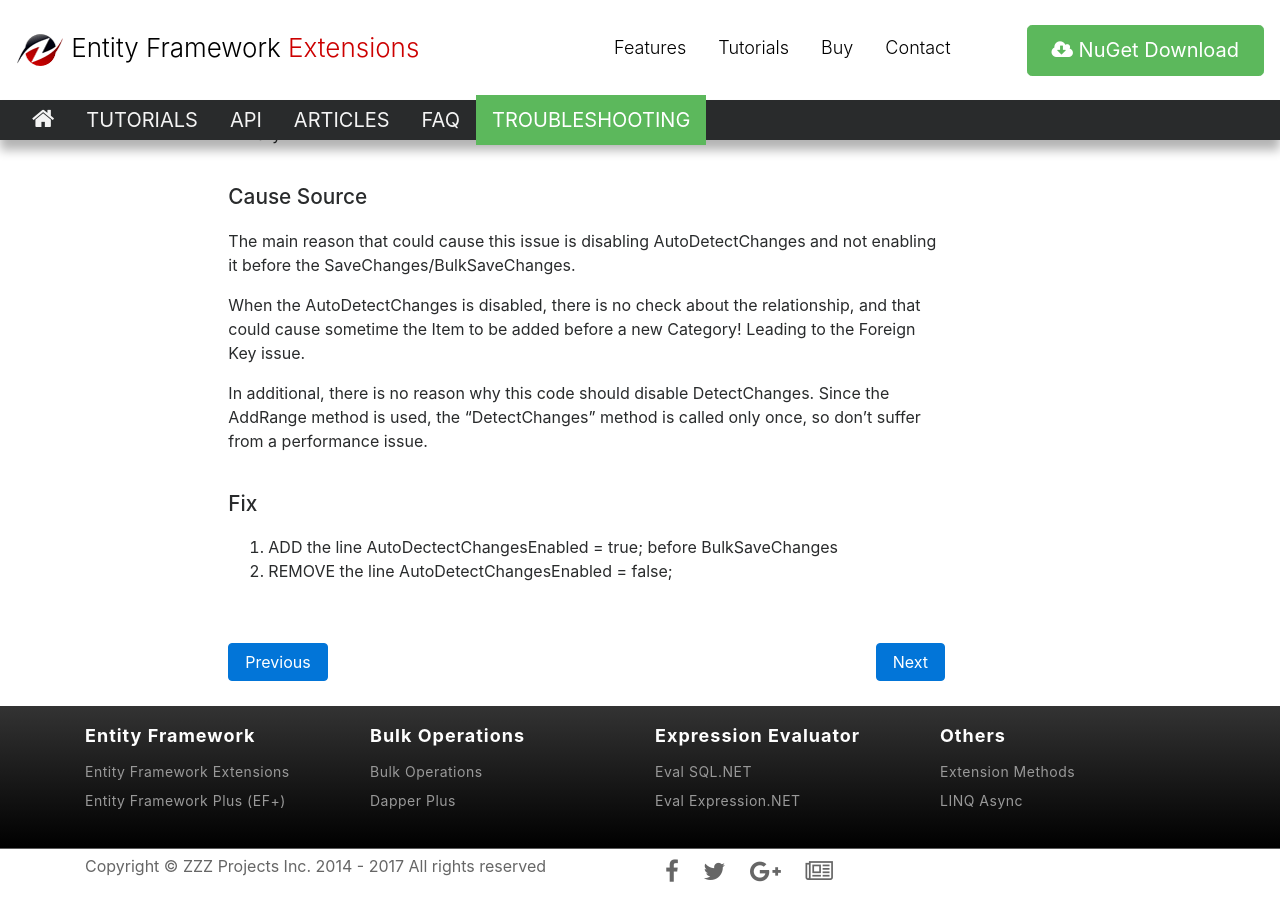
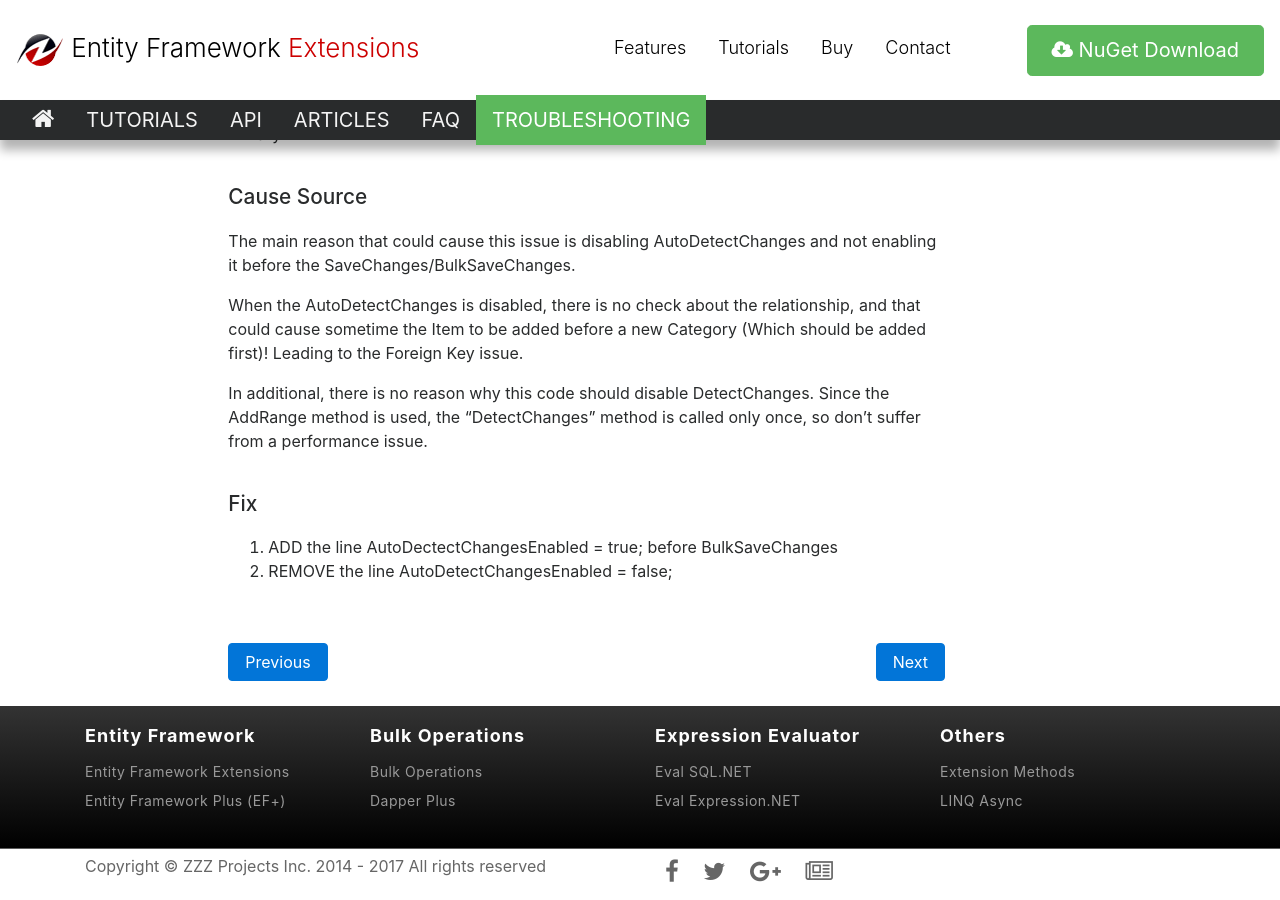
Before and after one commit to zzzprojects/EntityFramework-Extensions, a Jekyll site: the page built from docs/pages/troubleshooting/foreign-key-constraint-autodetectchanges-disabled.md, in a window 1280 px wide and 900 px high, scrolled down 1028 px. Built offline with Jekyll 4.4.1, drawn with Linux system fonts in a browser that asks for light colours; nearby versions of some CDN libraries.

Commit message:
Update foreign-key-constraint-autodetectchanges-disabled.md

```diff
--- a/docs/pages/troubleshooting/foreign-key-constraint-autodetectchanges-disabled.md
+++ b/docs/pages/troubleshooting/foreign-key-constraint-autodetectchanges-disabled.md
@@ -33,7 +33,7 @@ One cause could be simply a wrong save order provided by either Entity Framework
 ### Cause Source
 The main reason that could cause this issue is disabling AutoDetectChanges and not enabling it before the SaveChanges/BulkSaveChanges.
 
-When the AutoDetectChanges is disabled, there is no check about the relationship, and that could cause sometime the Item to be added before a new Category! Leading to the Foreign Key issue.
+When the AutoDetectChanges is disabled, there is no check about the relationship, and that could cause sometime the Item to be added before a new Category (Which should be added first)! Leading to the Foreign Key issue.
 
 In additional, there is no reason why this code should disable DetectChanges. Since the AddRange method is used, the “DetectChanges” method is called only once, so don't suffer from a performance issue.
 
```
